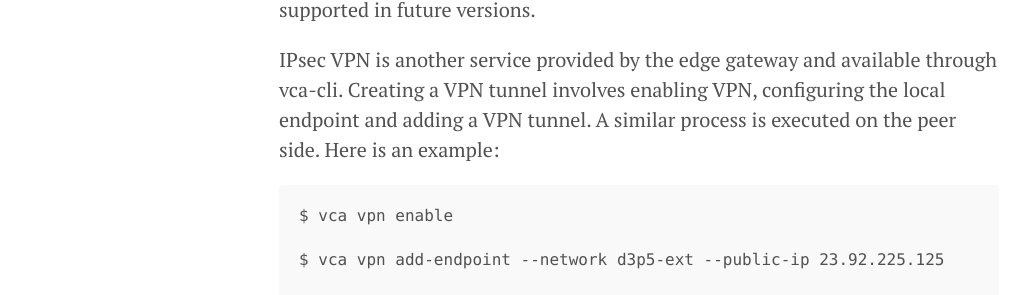
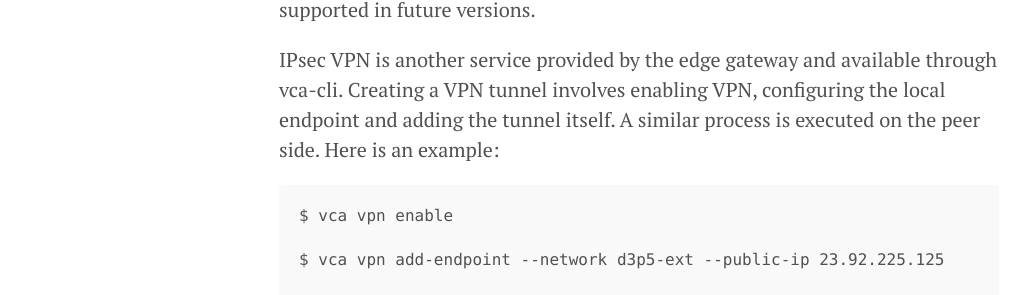
Before and after one commit to pacogomez/pacogomez.github.io, a Jekyll site: the page built from _posts/2015-03-31-overview-of-vca-cli-features.md, in a window 1280 px wide and 900 px high, scrolled down 4453 px. Shown: the part 214-509 px from the top of the window, without its empty margins (1-1028 px from the left). Built offline with Jekyll 4.4.1, drawn with Linux system fonts in a browser that asks for light colours; nearby versions of some CDN libraries; Markdown is read by kramdown in place of the engine named in the settings; comment, search, counter and statistics services are not loaded.

Commit message:
vca-cli features

```diff
--- a/_posts/2015-03-31-overview-of-vca-cli-features.md
+++ b/_posts/2015-03-31-overview-of-vca-cli-features.md
@@ -102,7 +102,7 @@ For convenience, it is possible to pass a file that contains several NAT rules a
 
 The current version of vca-cli can enable (`vca firewall enable`) and disable (`vca firewall disable`) the firewall service . Adding firewall rules will be supported in future versions.
 
-IPsec VPN is another service provided by the edge gateway and available through vca-cli. Creating a VPN tunnel involves enabling VPN, configuring the local endpoint and adding a VPN tunnel. A similar process is executed on the peer side. Here is an example:
+IPsec VPN is another service provided by the edge gateway and available through vca-cli. Creating a VPN tunnel involves enabling VPN, configuring the local endpoint and adding the tunnel itself. A similar process is executed on the peer side. Here is an example:
 
     $ vca vpn enable
 
```
